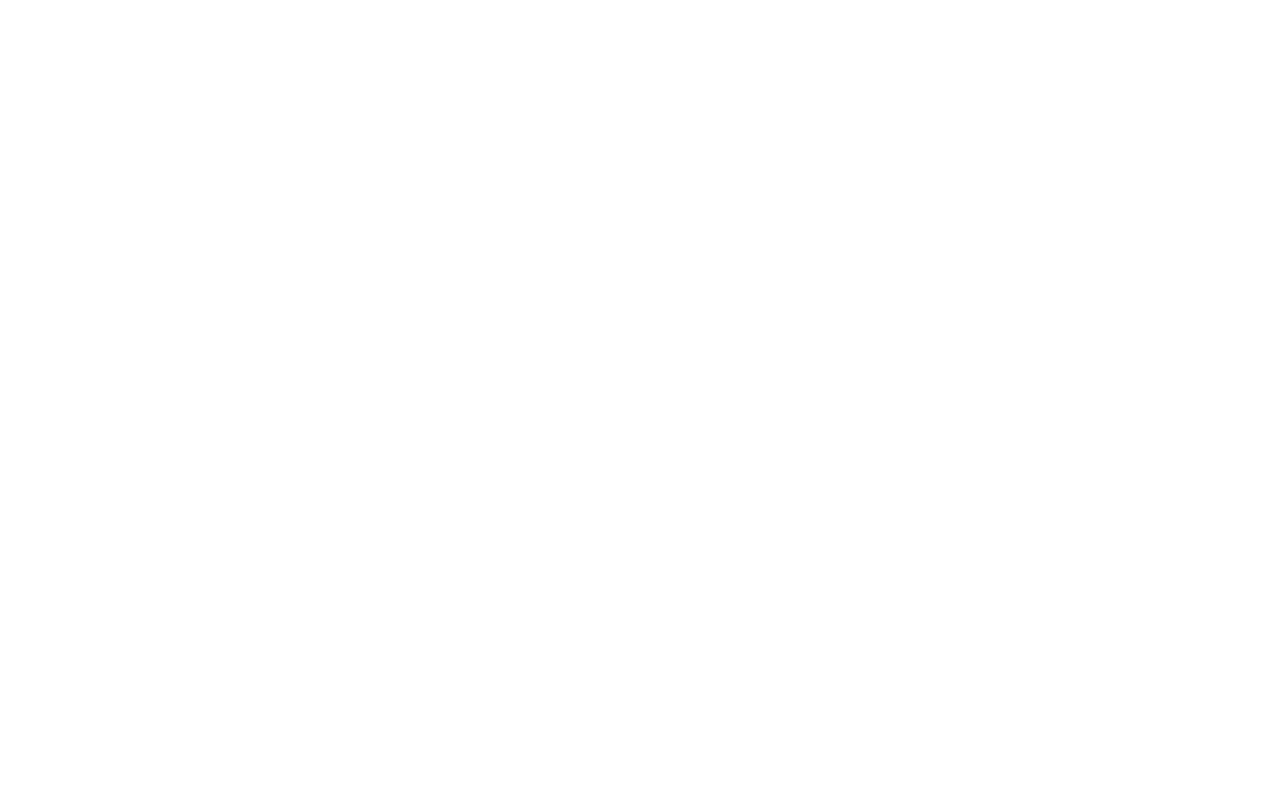
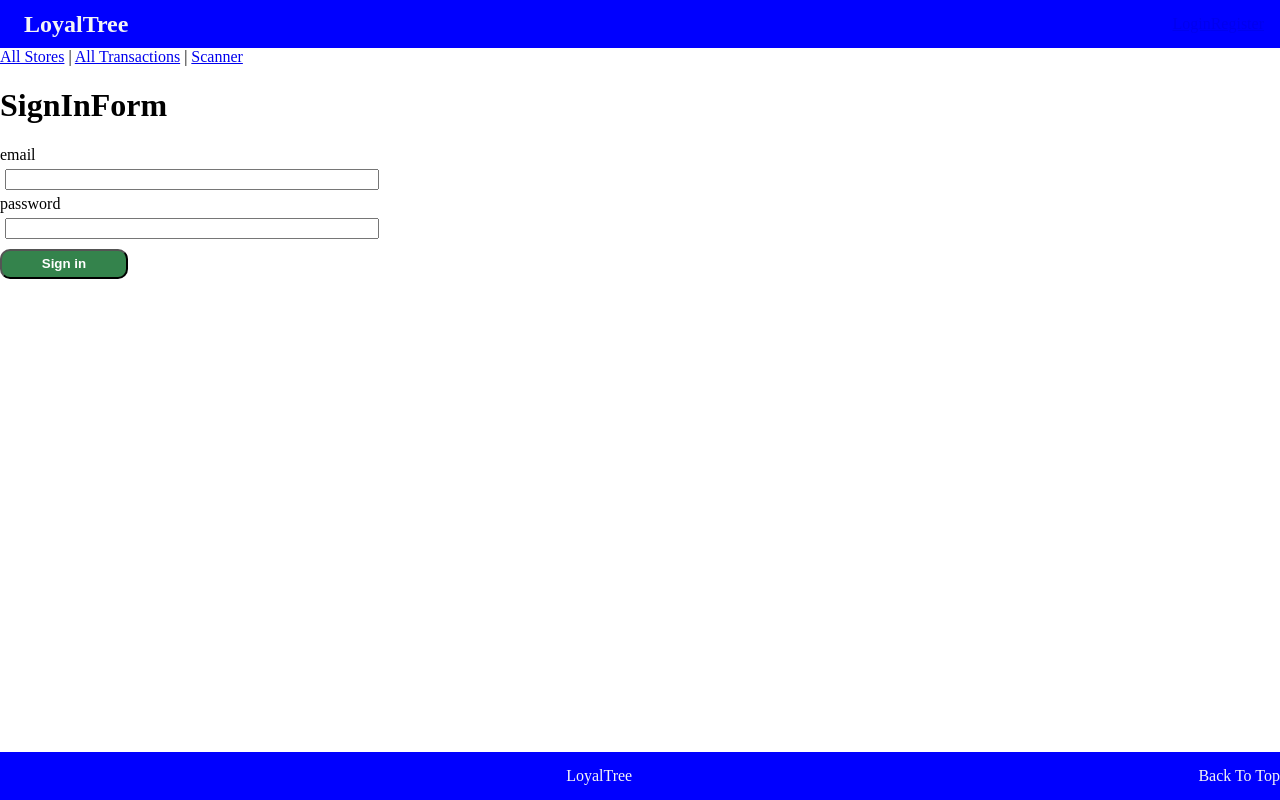
Before and after one commit to caseytite/loyalTree, a React (Create React App) app in the folder client/: page /signin in a window 1280 px wide. Before the commit this address had no page. Built offline with nearby package versions, Linux system fonts and the light colour scheme.

Commit message:
Work on routes

```diff
--- a/client/src/components/Button.jsx
+++ b/client/src/components/Button.jsx
@@ -6,7 +6,7 @@ function Button(props) {
  const {children} = props
 
   return (
-    <button className="button-confirm">{children}</button>
+    <button onClick={props.onClick} className="button-confirm">{children}</button>
   )
 }
 
--- a/client/src/components/Navigation.jsx
+++ b/client/src/components/Navigation.jsx
@@ -2,13 +2,23 @@ import React from 'react'
 import './Navigation.css'
 
 
+
 const Navigation = (props) => {
+
+  const handleLoginClick = (e) => {
+    console.log('login click');
+  }
+  const handleRegClick = (e) => {
+    console.log('reg click');
+  }
+
+
   return (
     <nav className='nav'>
       <h2 className='header-logo'>LoyalTree</h2>
       <div className='header-logins'>
-        <button>Login</button>
-        <button>Register</button>
+        <a href='./signin'>Login</a>
+        <a href='./register'>Register</a>
       </div>
     </nav>
   )
--- a/client/src/components/RegistrationForm.jsx
+++ b/client/src/components/RegistrationForm.jsx
@@ -1,17 +1,23 @@
 import React from 'react'
 import Button from './Button'
+import './StoreRegistration.css'
 
 function RegistrationForm(props) {
   return (
-    <div>
-      <h2>SignUpForm</h2>
+    <div className='reg-container'>
+      <h2>Register!</h2>
         <form action="">
-          First Name: <input type="text" />
-          Last Name: <input type="text" />
-          Email: <input type="text" />
-          Password: <input type="text" />
-          City: <input type="text" />
-          <Button />
+        <label>First Name</label>
+        <input type="text" />
+        <label>Last Name</label>
+        <input type="text" />
+        <label>Email</label>
+        <input type="text" />
+        <label>City</label>
+        <input type="text" />
+        <label>Password</label>
+        <input type="password" />
+        <Button type="submit">Register</Button>
         </form>
     </div>
   )
--- a/client/src/components/SignInForm.jsx
+++ b/client/src/components/SignInForm.jsx
@@ -1,21 +1,30 @@
-import React from 'react'
+import React, {useState} from 'react'
 import Button from './Button'
 import './SignInForm.css'
 
 const SignInForm = props => {
+
+  const {setLogin} =props
+
+ const [email,setEmail] = useState('')
+ const [password,setPassword] = useState('')
+
+
+
   const onFormSubmission = (e) => {
-    console.log(e.target.value)
+    e.preventDefault()
+    setLogin({email,password})
+
   }
-
 
   return (
     <form action="" onSubmit={onFormSubmission}>
       <div className='form-container'>
       <label htmlFor="email">email</label>
-      <input type="text" />
+      <input value={email} type="text" onChange={(e) => setEmail(e.target.value)} />
       <label htmlFor="password">password</label>
-      <input type="text"/>
-      <Button type="submit">Sign in</Button>
+      <input value={password} onChange={(e) => setPassword(e.target.value)} type="password"/>
+      <Button onClick={(e) => onFormSubmission(e)}>Sign in</Button>
     </div>
     </form>
   )
--- a/client/src/index.js
+++ b/client/src/index.js
@@ -12,6 +12,8 @@ import {
 import Stores from './routes/stores';
 import Transactions from './routes/transactions';
 import Scan from './routes/scan';
+import Signin from './routes/signin';
+import Register from './routes/register';
 
 
 const rootElement = document.getElementById('root')
@@ -22,6 +24,8 @@ render(
         <Route path="stores" element={<Stores/>} />
         <Route path="transactions" element={<Transactions/>} />
         <Route path="scan" element={<Scan/>} />
+        <Route path="signin" element={<Signin/>}/>
+        <Route path="register" element={<Register/>}/>
       </Route>
     </Routes>
   </BrowserRouter>
--- /dev/null
+++ b/client/src/routes/register.jsx
@@ -0,0 +1,11 @@
+import RegistrationForm from '../components/RegistrationForm'
+
+
+const Register = () => {
+
+  return (
+    <RegistrationForm/>
+  )
+}
+
+export default Register
--- /dev/null
+++ b/client/src/routes/signin.jsx
@@ -0,0 +1,16 @@
+import { useState } from "react";
+import SignInForm from "../components/SignInForm";
+
+const Signin = () => {
+
+  const [login,setLogin] = useState({})
+
+  return (
+    <div>
+      <h1>SignInForm</h1>
+      <SignInForm setLogin={setLogin}/>
+    </div>
+  );
+};
+
+export default Signin;
```
Also changed, not shown: 1 other file (tests, documents, lock files or other folders).
